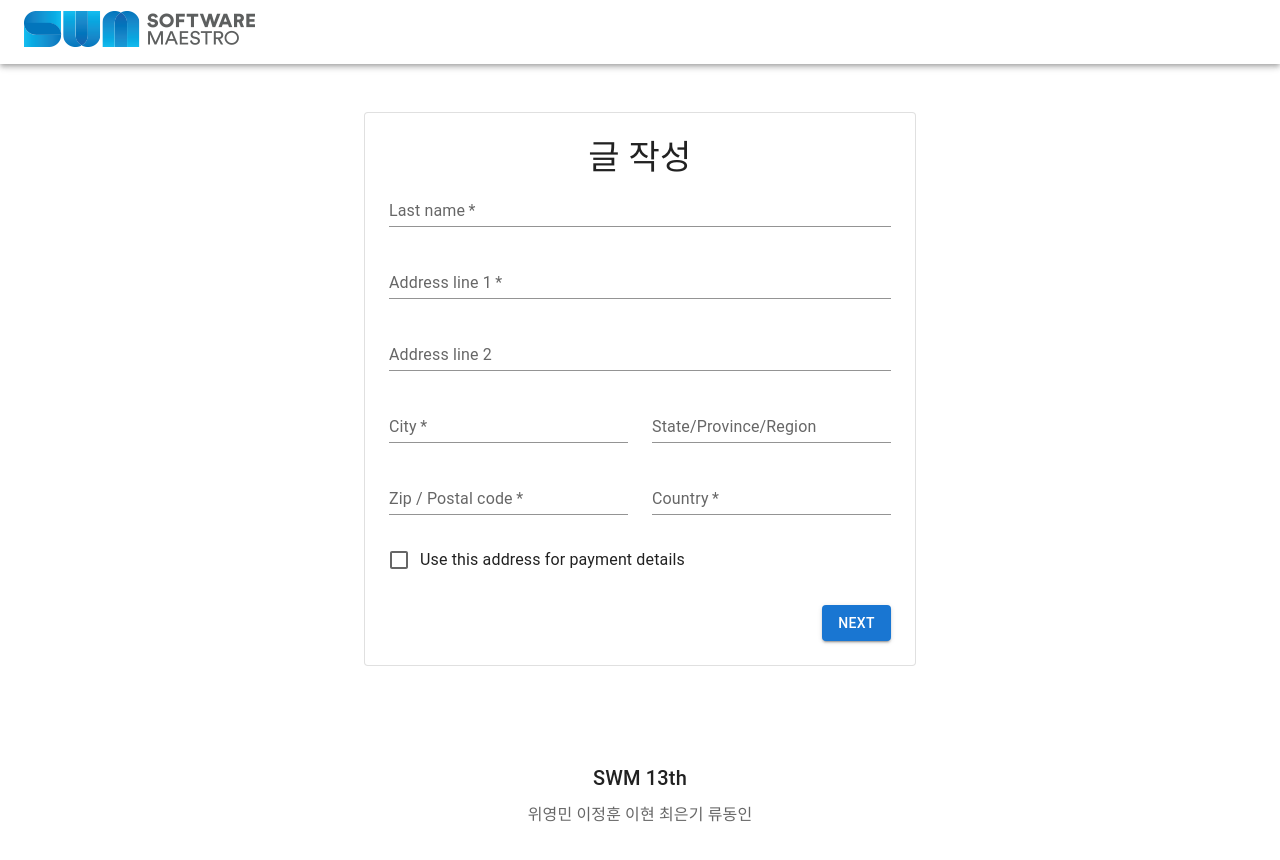
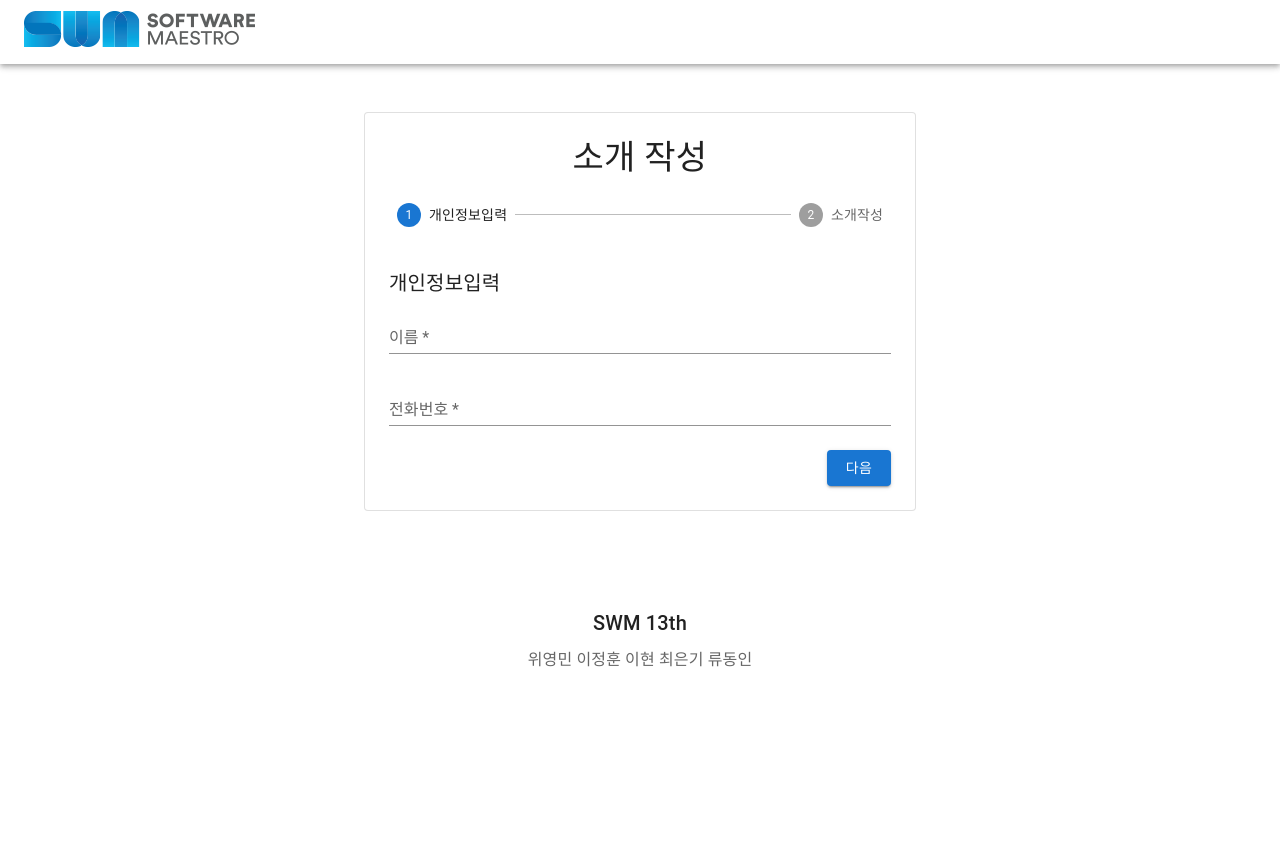
Before and after one commit to vidigummy/swm-mini-project, a React (Create React App) app in the folder front/: page /post in a window 1280 px wide. Shown: the top 860 px of the page. After the commit the page ends 800 px from the top, so only its background shows below. Built offline with nearby package versions, Linux system fonts and the light colour scheme.

Commit message:
:construction: solve: Merge Conflict

```diff
--- a/front/package.json
+++ b/front/package.json
@@ -43,6 +43,7 @@
     ]
   },
   "devDependencies": {
+    "babel-eslint": "^10.1.0",
     "eslint": "^8.14.0",
     "eslint-config-airbnb": "^19.0.4",
     "eslint-config-prettier": "^8.5.0",
--- a/front/src/pages/WritePost.js
+++ /dev/null
@@ -1,107 +0,0 @@
-import { Checkbox, FormControlLabel, Grid, TextField } from '@mui/material';
-import Box from '@mui/material/Box';
-import Button from '@mui/material/Button';
-import Container from '@mui/material/Container';
-import Paper from '@mui/material/Paper';
-import Typography from '@mui/material/Typography';
-import * as React from 'react';
-
-export default function () {
-  return (
-    <Container component="main" maxWidth="sm" sx={{ mb: 4 }}>
-      <Paper variant="outlined" sx={{ my: { xs: 3, md: 6 }, p: { xs: 2, md: 3 } }}>
-        <Typography component="h1" variant="h4" align="center">
-          글 작성
-        </Typography>
-        <>
-          <Grid container spacing={3}>
-            <Grid item xs={12}>
-              <TextField
-                required
-                id="lastName"
-                name="lastName"
-                label="Last name"
-                fullWidth
-                autoComplete="family-name"
-                variant="standard"
-              />
-            </Grid>
-            <Grid item xs={12}>
-              <TextField
-                required
-                id="address1"
-                name="address1"
-                label="Address line 1"
-                fullWidth
-                autoComplete="shipping address-line1"
-                variant="standard"
-              />
-            </Grid>
-            <Grid item xs={12}>
-              <TextField
-                id="address2"
-                name="address2"
-                label="Address line 2"
-                fullWidth
-                autoComplete="shipping address-line2"
-                variant="standard"
-              />
-            </Grid>
-            <Grid item xs={12} sm={6}>
-              <TextField
-                required
-                id="city"
-                name="city"
-                label="City"
-                fullWidth
-                autoComplete="shipping address-level2"
-                variant="standard"
-              />
-            </Grid>
-            <Grid item xs={12} sm={6}>
-              <TextField id="state" name="state" label="State/Province/Region" fullWidth variant="standard" />
-            </Grid>
-            <Grid item xs={12} sm={6}>
-              <TextField
-                required
-                id="zip"
-                name="zip"
-                label="Zip / Postal code"
-                fullWidth
-                autoComplete="shipping postal-code"
-                variant="standard"
-              />
-            </Grid>
-            <Grid item xs={12} sm={6}>
-              <TextField
-                required
-                id="country"
-                name="country"
-                label="Country"
-                fullWidth
-                autoComplete="shipping country"
-                variant="standard"
-              />
-            </Grid>
-            <Grid item xs={12}>
-              <FormControlLabel
-                control={<Checkbox color="secondary" name="saveAddress" value="yes" />}
-                label="Use this address for payment details"
-              />
-            </Grid>
-          </Grid>
-          <Box
-            sx={{
-              display: 'flex',
-              justifyContent: 'flex-end',
-            }}
-          >
-            <Button variant="contained" sx={{ mt: 3, ml: 1 }}>
-              Next
-            </Button>
-          </Box>
-        </>
-      </Paper>
-    </Container>
-  );
-}
--- a/front/src/pages/WritePost/index.js
+++ b/front/src/pages/WritePost/index.js
@@ -1,34 +1,31 @@
-import Box from "@mui/material/Box";
-import Button from "@mui/material/Button";
-import Container from "@mui/material/Container";
-import Paper from "@mui/material/Paper";
-import Step from "@mui/material/Step";
-import StepLabel from "@mui/material/StepLabel";
-import Stepper from "@mui/material/Stepper";
-import Typography from "@mui/material/Typography";
-import React, { useState } from "react";
-import { useNavigate } from "react-router-dom";
-import IntroduceForm from "./IntroduceForm";
-import NameContactForm from "./NameContactForm";
+import Box from '@mui/material/Box';
+import Button from '@mui/material/Button';
+import Container from '@mui/material/Container';
+import Paper from '@mui/material/Paper';
+import Step from '@mui/material/Step';
+import StepLabel from '@mui/material/StepLabel';
+import Stepper from '@mui/material/Stepper';
+import Typography from '@mui/material/Typography';
+import React, { useState } from 'react';
+import { useNavigate } from 'react-router-dom';
+import IntroduceForm from './IntroduceForm';
+import NameContactForm from './NameContactForm';
 
-const steps = ["개인정보입력", "소개작성"];
+const steps = ['개인정보입력', '소개작성'];
 
 export default function WritePost() {
   const [activeStep, setActiveStep] = useState(0);
-    const [user, setUser] = useState({ name: "", contact: "" });
-    const onInputChange = (e) => {
+  const [user, setUser] = useState({ name: '', contact: '' });
+  const onInputChange = e => {
     const { value, name } = e.target;
-        setUser({
-            ...user,
-            [name]: value,
-        });
+    setUser({ ...user, [name]: value });
   };
   const navigate = useNavigate();
 
   function handleNext() {
     setActiveStep(activeStep + 1);
     if (activeStep === 1) {
-            navigate("/"); // 일단 메인화면으로 API호출 필요
+      navigate('/'); // 일단 메인화면으로 API호출 필요
     }
   }
 
@@ -38,15 +35,12 @@ export default function WritePost() {
 
   return (
     <Container component="main" maxWidth="sm" sx={{ mb: 4 }}>
-            <Paper
-                variant="outlined"
-                sx={{ my: { xs: 3, md: 6 }, p: { xs: 2, md: 3 } }}
-            >
+      <Paper variant="outlined" sx={{ my: { xs: 3, md: 6 }, p: { xs: 2, md: 3 } }}>
         <Typography component="h1" variant="h4" align="center">
           소개 작성
         </Typography>
         <Stepper activeStep={activeStep} sx={{ pt: 3, pb: 5 }}>
-                    {steps.map((label) => (
+          {steps.map(label => (
             <Step key={label}>
               <StepLabel>{label}</StepLabel>
             </Step>
@@ -64,8 +58,8 @@ export default function WritePost() {
           )}
           <Box
             sx={{
-                            display: "flex",
-                            justifyContent: "flex-end",
+              display: 'flex',
+              justifyContent: 'flex-end',
             }}
           >
             {activeStep !== 0 && (
@@ -74,12 +68,8 @@ export default function WritePost() {
               </Button>
             )}
 
-                        <Button
-                            variant="contained"
-                            onClick={handleNext}
-                            sx={{ mt: 3, ml: 1 }}
-                        >
-                            {activeStep === steps.length - 1 ? "등록" : "다음"}
+            <Button variant="contained" onClick={handleNext} sx={{ mt: 3, ml: 1 }}>
+              {activeStep === steps.length - 1 ? '등록' : '다음'}
             </Button>
           </Box>
         </React.Fragment>
```
Also changed, not shown: front/src/components/EditableChips.js (+10 -10 lines), front/src/pages/WritePost/IntroduceForm.js (+18 -48 lines), front/src/pages/WritePost/NameContactForm.js (+5 -9 lines), front/.eslintrc.js, 1 other file (tests, documents, lock files or other folders). Lines whose indentation alone changed are shown as unchanged.
